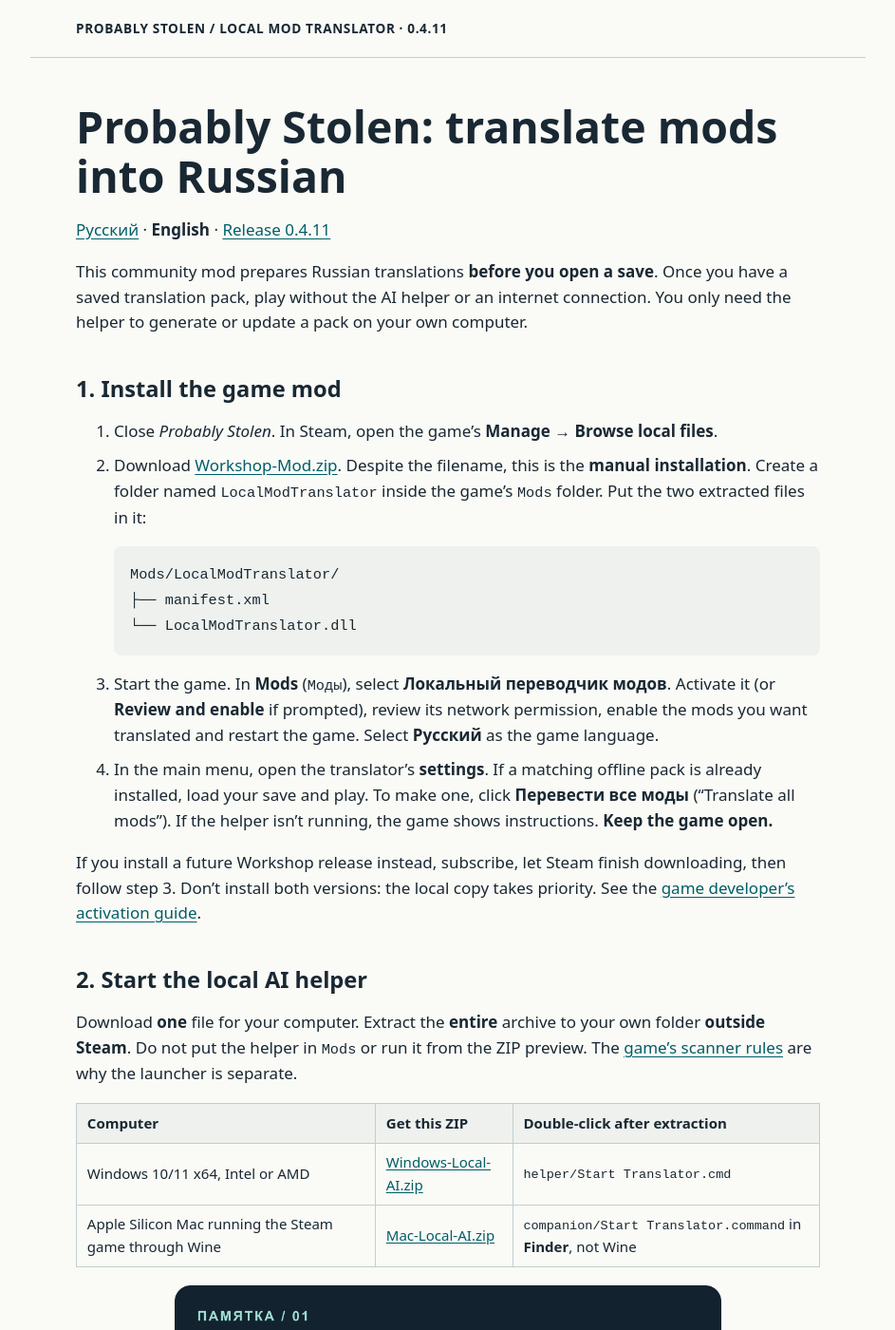
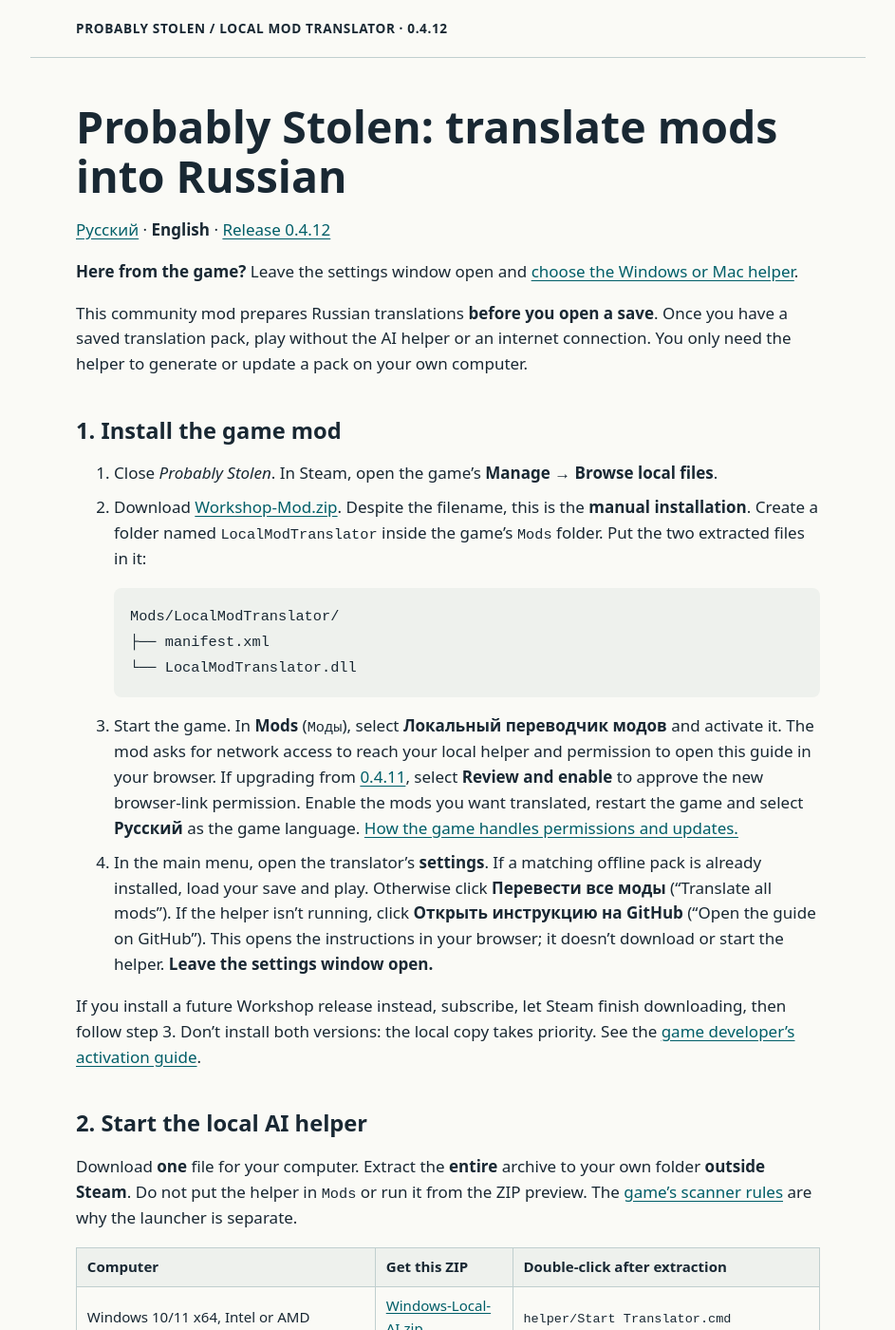
Before and after one commit to sadesguy/probably-stolen-translator, a Jekyll site: the page built from GUIDE.en.md, in a window 1280 px wide and 1400 px high. Shown: the whole window at 95% size, without its empty margins (168-1111 px from the left). Built offline with Jekyll 4.4.1, drawn with Linux system fonts in a browser that asks for light colours; our own code applies the rules of GitHub Pages for plain Markdown files.

Commit message:
Link the in-game helper prompt to player downloads

````diff
--- a/GUIDE.en.md
+++ b/GUIDE.en.md
@@ -1,22 +1,26 @@
 # Probably Stolen: translate mods into Russian
 
-[Русский](README.md) · **English** · [Release 0.4.11](https://github.com/sadesguy/probably-stolen-translator/releases/tag/v0.4.11)
+[Русский](README.md) · **English** · [Release 0.4.12](https://github.com/sadesguy/probably-stolen-translator/releases/tag/v0.4.12)
+
+**Here from the game?** Leave the settings window open and [choose the Windows or Mac helper](#helper).
 
 This community mod prepares Russian translations **before you open a save**. Once you have a saved translation pack, play without the AI helper or an internet connection. You only need the helper to generate or update a pack on your own computer.
 
 ## 1. Install the game mod
 
 1. Close *Probably Stolen*. In Steam, open the game's **Manage → Browse local files**.
-2. Download [Workshop-Mod.zip](https://github.com/sadesguy/probably-stolen-translator/releases/download/v0.4.11/Workshop-Mod.zip). Despite the filename, this is the **manual installation**. Create a folder named `LocalModTranslator` inside the game's `Mods` folder. Put the two extracted files in it:
+2. Download [Workshop-Mod.zip](https://github.com/sadesguy/probably-stolen-translator/releases/download/v0.4.12/Workshop-Mod.zip). Despite the filename, this is the **manual installation**. Create a folder named `LocalModTranslator` inside the game's `Mods` folder. Put the two extracted files in it:
    ```text
    Mods/LocalModTranslator/
    ├── manifest.xml
    └── LocalModTranslator.dll
    ```
-3. Start the game. In **Mods** (`Моды`), select **Локальный переводчик модов**. Activate it (or **Review and enable** if prompted), review its network permission, enable the mods you want translated and restart the game. Select **Русский** as the game language.
-4. In the main menu, open the translator's **settings**. If a matching offline pack is already installed, load your save and play. To make one, click **Перевести все моды** (“Translate all mods”). If the helper isn't running, the game shows instructions. **Keep the game open.**
+3. Start the game. In **Mods** (`Моды`), select **Локальный переводчик модов** and activate it. The mod asks for network access to reach your local helper and permission to open this guide in your browser. If upgrading from [0.4.11](https://github.com/sadesguy/probably-stolen-translator/releases/tag/v0.4.11), select **Review and enable** to approve the new browser-link permission. Enable the mods you want translated, restart the game and select **Русский** as the game language. [How the game handles permissions and updates.](https://github.com/dragonpan2/probably-stolen-modding/blob/main/ModdingGuide.md#what-players-see)
+4. In the main menu, open the translator's **settings**. If a matching offline pack is already installed, load your save and play. Otherwise click **Перевести все моды** (“Translate all mods”). If the helper isn't running, click **Открыть инструкцию на GitHub** (“Open the guide on GitHub”). This opens the instructions in your browser; it doesn't download or start the helper. **Leave the settings window open.**
 
 If you install a future Workshop release instead, subscribe, let Steam finish downloading, then follow step 3. Don't install both versions: the local copy takes priority. See the [game developer's activation guide](https://github.com/dragonpan2/probably-stolen-modding/blob/main/ModdingGuide.md#steam-workshop).
+
+<a id="helper" name="helper"></a>
 
 ## 2. Start the local AI helper
 
@@ -24,14 +28,14 @@ Download **one** file for your computer. Extract the **entire** archive to your
 
 | Computer | Get this ZIP | Double-click after extraction |
 | --- | --- | --- |
-| Windows 10/11 x64, Intel or AMD | [Windows-Local-AI.zip](https://github.com/sadesguy/probably-stolen-translator/releases/download/v0.4.11/Windows-Local-AI.zip) | `helper/Start Translator.cmd` |
-| Apple Silicon Mac running the Steam game through Wine | [Mac-Local-AI.zip](https://github.com/sadesguy/probably-stolen-translator/releases/download/v0.4.11/Mac-Local-AI.zip) | `companion/Start Translator.command` in **Finder**, not Wine |
+| Windows 10/11 x64, Intel or AMD | [Windows-Local-AI.zip](https://github.com/sadesguy/probably-stolen-translator/releases/download/v0.4.12/Windows-Local-AI.zip) | `helper/Start Translator.cmd` |
+| Apple Silicon Mac running the Steam game through Wine | [Mac-Local-AI.zip](https://github.com/sadesguy/probably-stolen-translator/releases/download/v0.4.12/Mac-Local-AI.zip) | `companion/Start Translator.command` in **Finder**, not Wine |
 
 ![Illustration: extract your platform ZIP outside Steam, then open Start Translator.cmd inside helper on Windows or Start Translator.command inside companion on Mac.](assets/start-helper.png)
 
 - **Windows:** Use a local NTFS drive. The helper includes Python. It needs a physical Vulkan-capable GPU, its driver, and the [Microsoft Visual C++ v14 x64 runtime](https://learn.microsoft.com/en-us/cpp/windows/latest-supported-vc-redist).
 - **Mac:** The helper uses Metal and needs native ARM64 Python 3.9 or newer. If missing, use the [Python.org macOS installer](https://www.python.org/downloads/macos/). Intel Macs and Rosetta Python are not supported.
-- **First run:** Allow about **6 GB of free disk space**, plus enough GPU memory for the model. The helper asks before downloading about **5.2 GB**: [Google's Gemma model](https://huggingface.co/google/gemma-4-E4B-it-qat-q4_0-gguf) and the [llama.cpp engine](https://github.com/ggml-org/llama.cpp/releases/tag/b12477). No need to install them manually. Your dialogue is processed locally, never sent to a cloud translator. To check your ZIP, compare its SHA-256 against the [release checksums](https://github.com/sadesguy/probably-stolen-translator/releases/download/v0.4.11/SHA256SUMS.txt).
+- **First run:** Allow about **6 GB of free disk space**, plus enough GPU memory for the model. The helper asks before downloading about **5.2 GB**: [Google's Gemma model](https://huggingface.co/google/gemma-4-E4B-it-qat-q4_0-gguf) and the [llama.cpp engine](https://github.com/ggml-org/llama.cpp/releases/tag/b12477). No need to install them manually. Your dialogue is processed locally, never sent to a cloud translator. To check your ZIP, compare its SHA-256 against the [release checksums](https://github.com/sadesguy/probably-stolen-translator/releases/download/v0.4.12/SHA256SUMS.txt).
 
 ## 3. Prepare, then play offline
 
--- a/_layouts/default.html
+++ b/_layouts/default.html
@@ -15,5 +15,5 @@ table{display:block;max-width:100%;overflow:auto;border-collapse:collapse;font-s
 pre{padding:1em;overflow:auto;border-radius:.5rem}code{font-size:.9em;overflow-wrap:anywhere}pre code{overflow-wrap:normal}
 img{display:block;width:min(100%,36rem);height:auto;margin:1.2rem auto}
 footer{border-top:1px solid var(--line);font-size:.9rem;margin-top:2rem}
-</style></head><body><header>PROBABLY STOLEN <span aria-hidden="true">/</span> LOCAL MOD TRANSLATOR · 0.4.11</header>
-<main>{{ content }}</main><footer><a href="https://github.com/sadesguy/probably-stolen-translator">GitHub</a> · <a href="https://github.com/sadesguy/probably-stolen-translator/releases/tag/v0.4.11">v0.4.11</a></footer></body></html>
+</style></head><body><header>PROBABLY STOLEN <span aria-hidden="true">/</span> LOCAL MOD TRANSLATOR · 0.4.12</header>
+<main>{{ content }}</main><footer><a href="https://github.com/sadesguy/probably-stolen-translator">GitHub</a> · <a href="https://github.com/sadesguy/probably-stolen-translator/releases/tag/v0.4.12">v0.4.12</a></footer></body></html>
````
Also changed, not shown: README.md.
